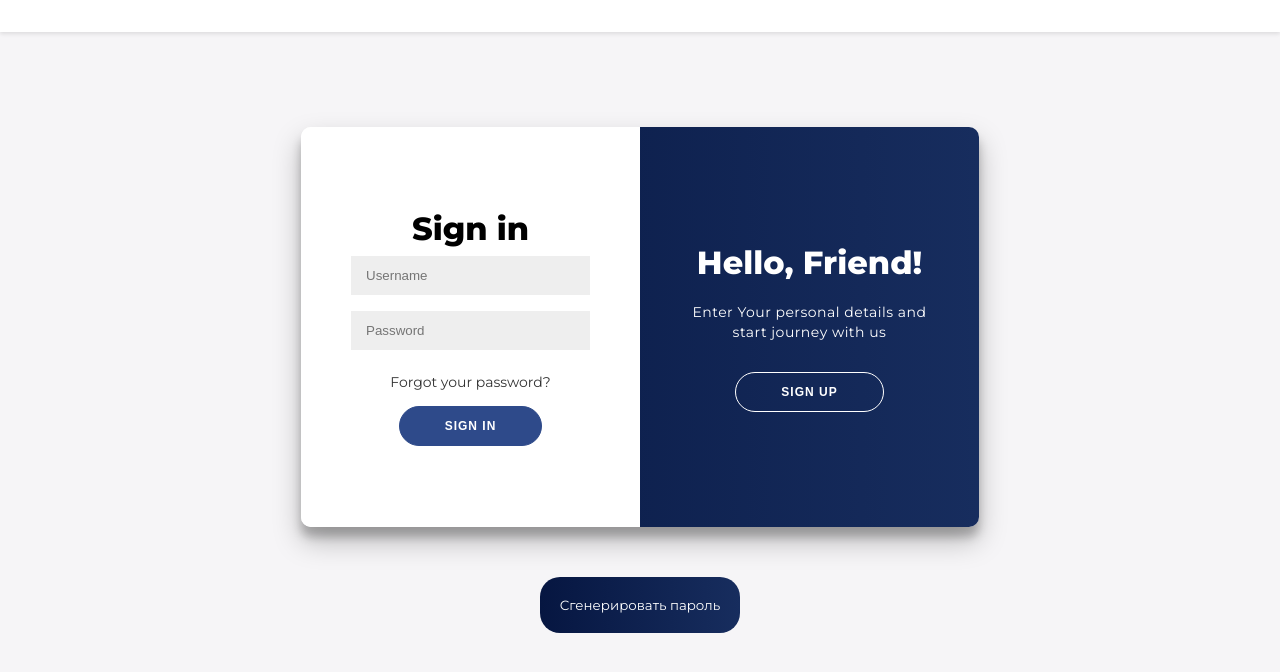
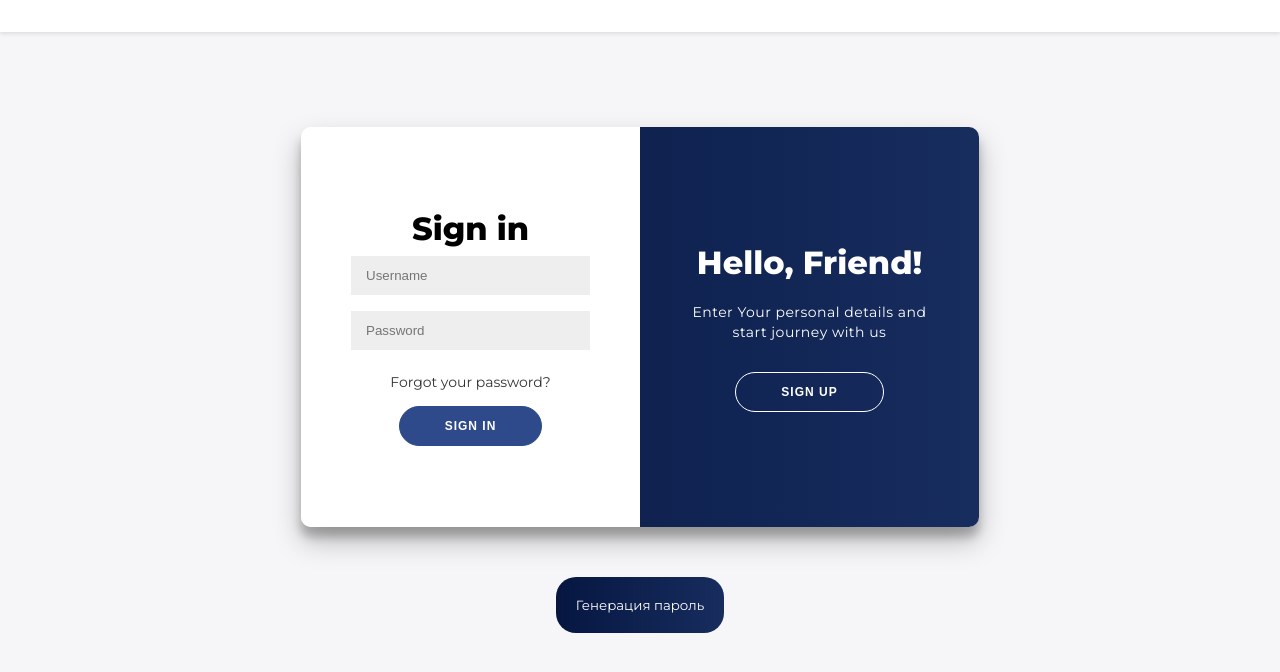
Before and after one commit to ed1skrad/PasswordGeneratorFrontend, a React (Create React App) app: page / in a window 1280 px wide. Shown: the top 672 px of the page. Built offline with nearby package versions, Linux system fonts and the light colour scheme.

Commit message:
GeneratePassworPage

```diff
--- a/src/App.js
+++ b/src/App.js
@@ -146,7 +146,7 @@ function App() {
                     </Components.Container>
                     <div className="container_to_but">
                         <button onClick={handleGeneratePassword} className="button_to_generate">
-                            Сгенерировать пароль
+                            Генерация пароль
                         </button>
                     </div>
                 </>
--- a/src/generate.js
+++ b/src/generate.js
@@ -57,6 +57,7 @@ const Generate = ({ onReturnToAuth }) => {
                         <option value="HARD">HARD</option>
                     </select>
                 </label>
+
                 <label>
                     Введите количество символов (до 255):
                     <input type="text" value={characterCount} onChange={handleCharacterCountChange} />
--- a/src/generatingButton.css
+++ b/src/generatingButton.css
@@ -39,8 +39,8 @@ form{
          top: 20px;
          left: 20px;
          cursor: pointer;
-     } .exit:hover{
-    color: #172d5e;
+     } .exit:hover {
+                color: #172d5e;
             }
 
        .genereativeH1{
```
